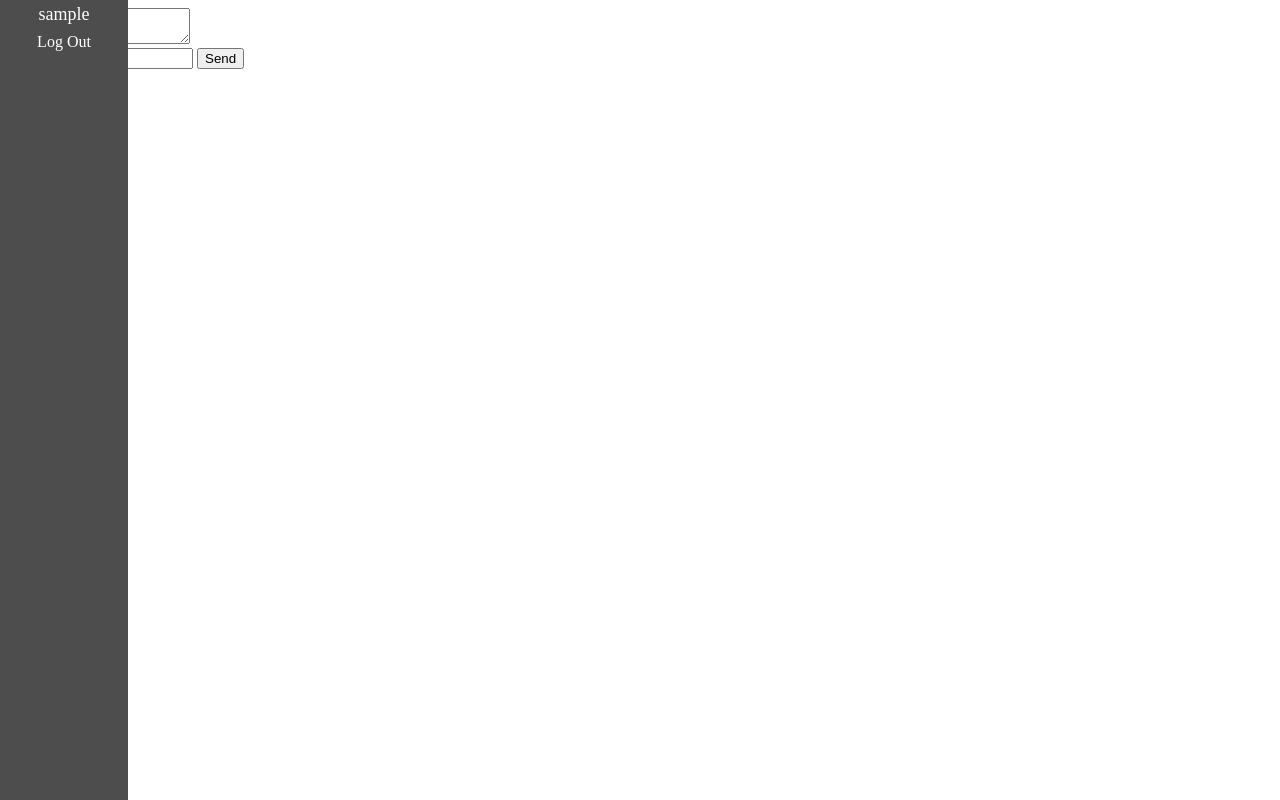
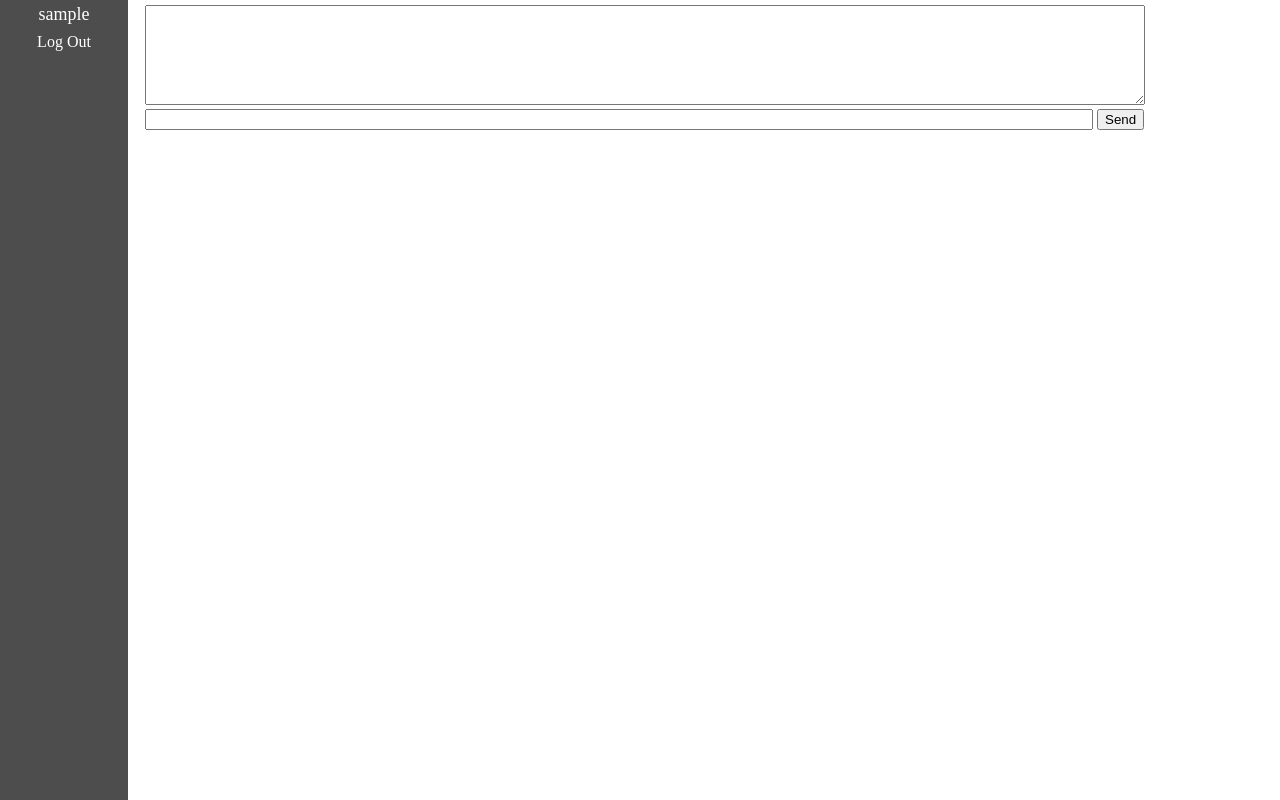
Before and after one commit to dimkonko/FlaskChat, a Flask app: page /chat in a window 1280 px wide. Run offline with Flask 2, Linux system fonts and the light colour scheme; the visitor is signed in with stand-in values (Sample User, id 1); some libraries are stand-ins or nearby versions.

Commit message:
Implemented websockets, so chat is working :)

```diff
--- a/run.py
+++ b/run.py
@@ -1,6 +1,8 @@
 import sys
 import os
-from flask import Flask
+from flask import Flask, session
+from flask.ext.socketio import SocketIO, emit, join_room, leave_room
+
 from src.views.mainview import mainview
 from src.views.chatview import chatview
 
@@ -13,7 +15,29 @@ app.secret_key = os.urandom(27)
 app.register_blueprint(mainview)
 app.register_blueprint(chatview)
 
+app.debug = True
+
+sock = SocketIO(app)
+
+
+@sock.on('connect', namespace='/c')
+def test_connect():
+    emit('my response',
+		 {'data': session["username"] + ' connected to the chat'})
+
+@sock.on('disconnect', namespace='/c')
+def test_disconnect():
+    print('Client disconnected')
+
+@sock.on('broadcast', namespace='/c')
+def test_message(message):
+	print "Broadcast message: "
+	print message
+	emit('my response',
+		 {'data': session["username"] + ": " + message['data']},
+		 broadcast=True
+		)
+
 
 if __name__ == "__main__":
-    app.debug = True
-    app.run()
+    sock.run(app)
--- a/src/templates/chat.html
+++ b/src/templates/chat.html
@@ -4,6 +4,9 @@
 		<title>Flask Chat</title>
 
 		<link rel="stylesheet" type="text/css" href="static/css/chat.css">
+
+   		<script type="text/javascript" src="//cdnjs.cloudflare.com/ajax/libs/socket.io/0.9.16/socket.io.min.js"></script>
+		<script type="text/javascript" src="static/js/libs/jquery.js"></script>
 	</head>
 	<body>
 		<div id="wrapper">
@@ -18,7 +21,7 @@
 			<!-- Start of right panel -->
 			<div id="right_panel">
 				<div id="chat_div">
-					<textarea id="chat_area" readonly="True"></textarea>
+					<textarea id="chat_area" width="100%" height="80%" readonly="True"></textarea>
 				</div>
 				<!-- End of chat div -->
 				<div id="message_div">
@@ -29,5 +32,7 @@
 			</div>
 			<!-- End of right panel -->
 		</div>
+
+		<script type="text/javascript" src="static/js/chat.js"></script>
 	</body>
 </html>
--- a/src/views/chatview.py
+++ b/src/views/chatview.py
@@ -7,7 +7,7 @@ chatview = Blueprint("chatview", __name__,
 @chatview.route("/chat")
 def chat():
 	if 'username' in session:
-		print session["username"]
 		return render_template("chat.html",
 							   nickname=session["username"])
-	return "You are not logged in"
+	#return "You are not logged in"
+	return redirect("/")
--- a/static/css/chat.css
+++ b/static/css/chat.css
@@ -8,12 +8,14 @@ a {
 }
 #left_panel {
     height: 100%;
+    background: #4d4d4d;
+    position: fixed;
+    top: 0;
+    left: 0;
+    float: left;
+    min-width: 100px;
+    max-width: 132px;
     width: 10%;
-    background: #4d4d4d;
-    position:fixed;
-    top:0;
-    left:0;
-    float: left;
 }
 #left_panel ul {
 	list-style: none;
@@ -34,5 +36,27 @@ a {
 
 /* Right panel */
 #right_panel {
+	margin: 0;
+	padding: 0;
+	float: left;
+	position: absolute;
+	top: 0;
+	padding: 5px;
+	margin-left: 132px;
+}
+#chat_div {
 	float: left;
 }
+#chat_area {
+	-webkit-box-sizing: border-box;
+       -moz-box-sizing: border-box;
+            box-sizing: border-box;
+    width: 1000px;
+    height: 100px;
+}
+#message_div {
+	float: left;
+}
+#message_text {
+	width: 940px;
+}
--- /dev/null
+++ b/static/js/chat.js
@@ -0,0 +1,20 @@
+$(document).ready(function() {
+    var socket = io.connect('http://' + document.domain + ':' + location.port + '/c');
+    console.log(socket);
+
+    socket.on('my response', function(msg) {
+        $('#chat_area').append(msg.data + "\n");
+    });
+    // $('#send_message').on("click", function(event) {
+    //     socket.emit('my event', {data: $('#message_text').val()});
+    //     return false;
+    // });
+    $('#send_message').on("click", function(event) {
+        var message = $('#message_text').val();
+
+        if(message) {
+            socket.emit('broadcast', {data: message});
+            return false;
+        }
+    });
+});
```
